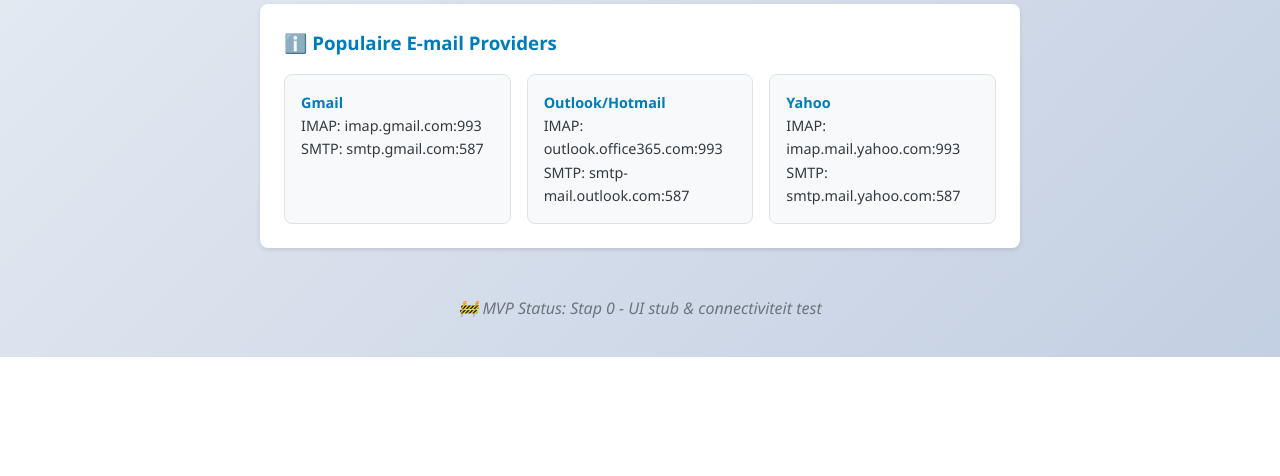
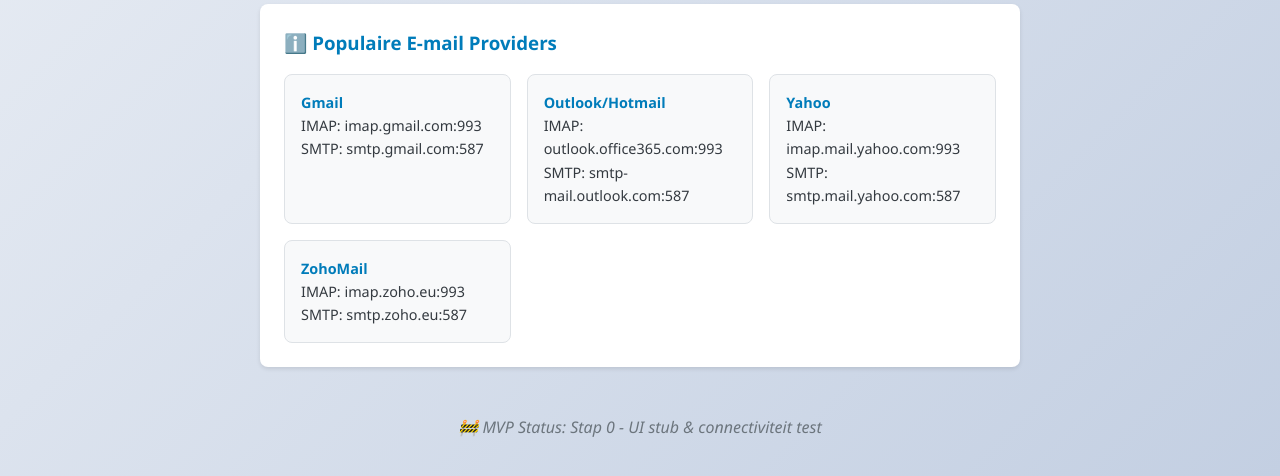
Before and after one commit to mphagenaars/remarkable-ocr, a FastAPI app: page / in a window 1280 px wide. Shown: the part 908-1384 px from the top of the page. Before the commit the page ends 1265 px from the top, so only its background shows below. Run offline with FastAPI, Linux system fonts and the light colour scheme.

Commit message:
fix: add ZohoMail server configuration support
- Add imap.zoho.eu and smtp.zoho.eu settings for zohomail.eu domain
- Include ZohoMail in provider info panel
- Support both zohomail.eu and zoho.com domains
- Resolves DNS lookup issues for ZohoMail users

```diff
--- a/static/app.js
+++ b/static/app.js
@@ -32,6 +32,18 @@
             imap_server: 'imap.mail.yahoo.com',
             imap_port: 993,
             smtp_server: 'smtp.mail.yahoo.com',
+            smtp_port: 587
+        },
+        'zohomail.eu': {
+            imap_server: 'imap.zoho.eu',
+            imap_port: 993,
+            smtp_server: 'smtp.zoho.eu',
+            smtp_port: 587
+        },
+        'zoho.com': {
+            imap_server: 'imap.zoho.com',
+            imap_port: 993,
+            smtp_server: 'smtp.zoho.com',
             smtp_port: 587
         }
     };
--- a/templates/index.html
+++ b/templates/index.html
@@ -87,6 +87,11 @@
                         IMAP: imap.mail.yahoo.com:993<br>
                         SMTP: smtp.mail.yahoo.com:587
                     </div>
+                    <div class="provider">
+                        <strong>ZohoMail</strong><br>
+                        IMAP: imap.zoho.eu:993<br>
+                        SMTP: smtp.zoho.eu:587
+                    </div>
                 </div>
             </div>
         </main>
```
